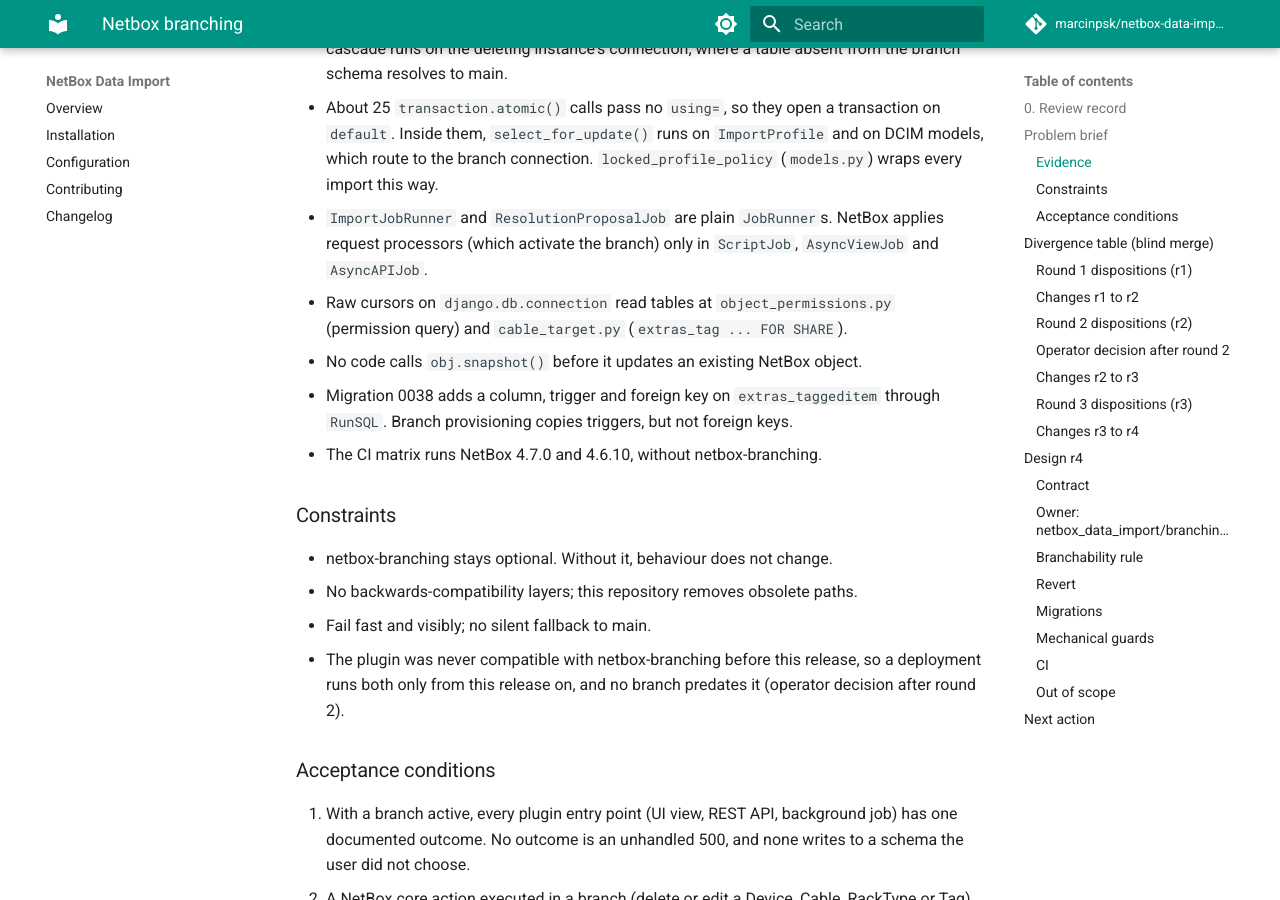
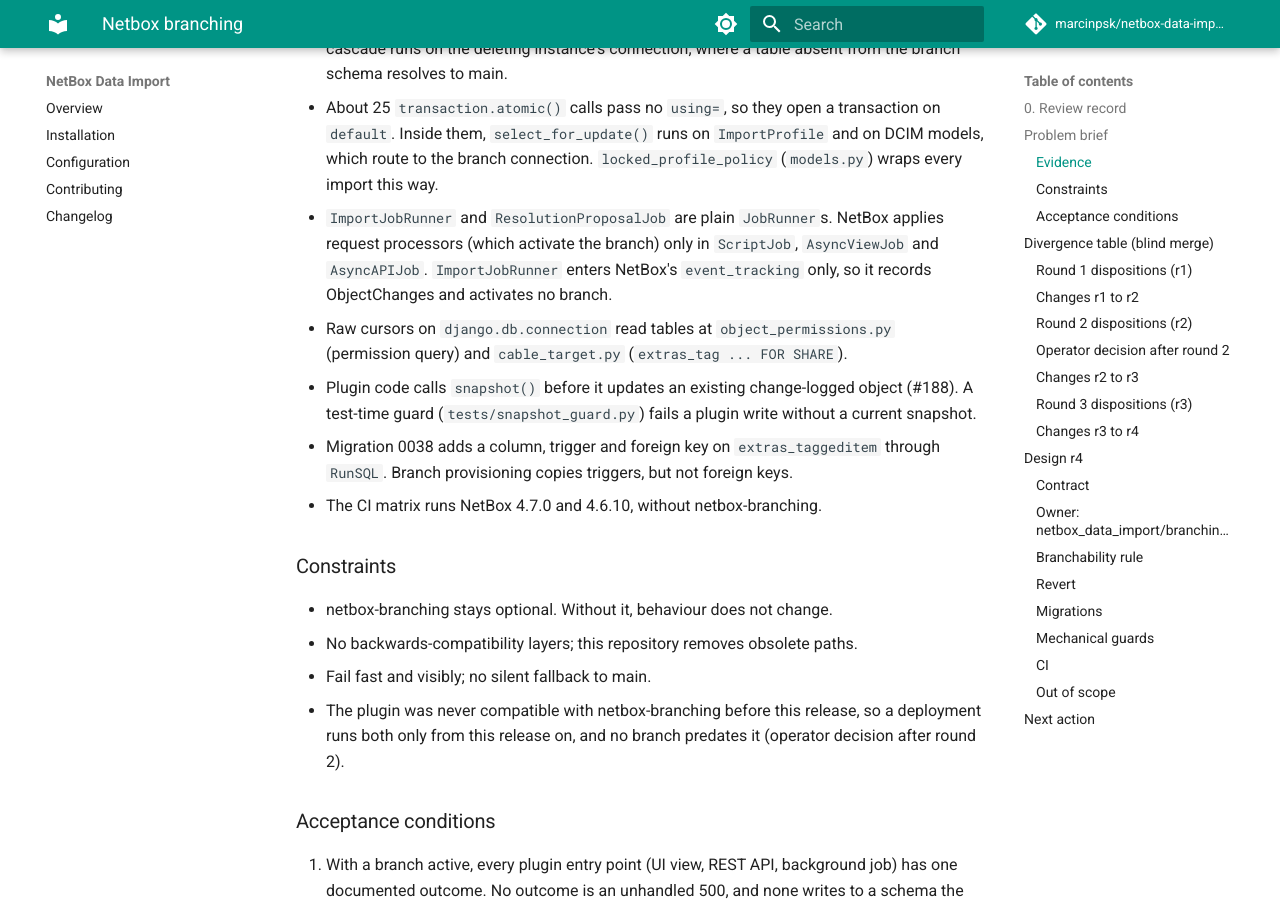
Before and after one commit to marcinpsk/netbox-data-import-plugin, an MkDocs documentation site: the page built from docs/design/netbox-branching.md, in a window 1280 px wide and 900 px high, scrolled down 1186 px. Built offline with MkDocs 1.6.1 and Material for MkDocs 9.7.7, drawn with Linux system fonts in a browser that asks for light colours; comment, search, counter and statistics services are not loaded; some of the changed text lies outside the part shown.

Commit message:
docs(design): record the snapshot fix in the netbox-branching design

```diff
--- a/docs/design/netbox-branching.md
+++ b/docs/design/netbox-branching.md
@@ -51,9 +51,12 @@
   branch connection. `locked_profile_policy` (`models.py`) wraps every import this way.
 - `ImportJobRunner` and `ResolutionProposalJob` are plain `JobRunner`s. NetBox applies request
   processors (which activate the branch) only in `ScriptJob`, `AsyncViewJob` and `AsyncAPIJob`.
+  `ImportJobRunner` enters NetBox's `event_tracking` only, so it records ObjectChanges and
+  activates no branch.
 - Raw cursors on `django.db.connection` read tables at `object_permissions.py` (permission query)
   and `cable_target.py` (`extras_tag ... FOR SHARE`).
-- No code calls `obj.snapshot()` before it updates an existing NetBox object.
+- Plugin code calls `snapshot()` before it updates an existing change-logged object (#188). A
+  test-time guard (`tests/snapshot_guard.py`) fails a plugin write without a current snapshot.
 - Migration 0038 adds a column, trigger and foreign key on `extras_taggeditem` through `RunSQL`.
   Branch provisioning copies triggers, but not foreign keys.
 - The CI matrix runs NetBox 4.7.0 and 4.6.10, without netbox-branching.
```
Also changed, not shown: other parts of docs/design/netbox-branching.md (+1 -4 lines).
